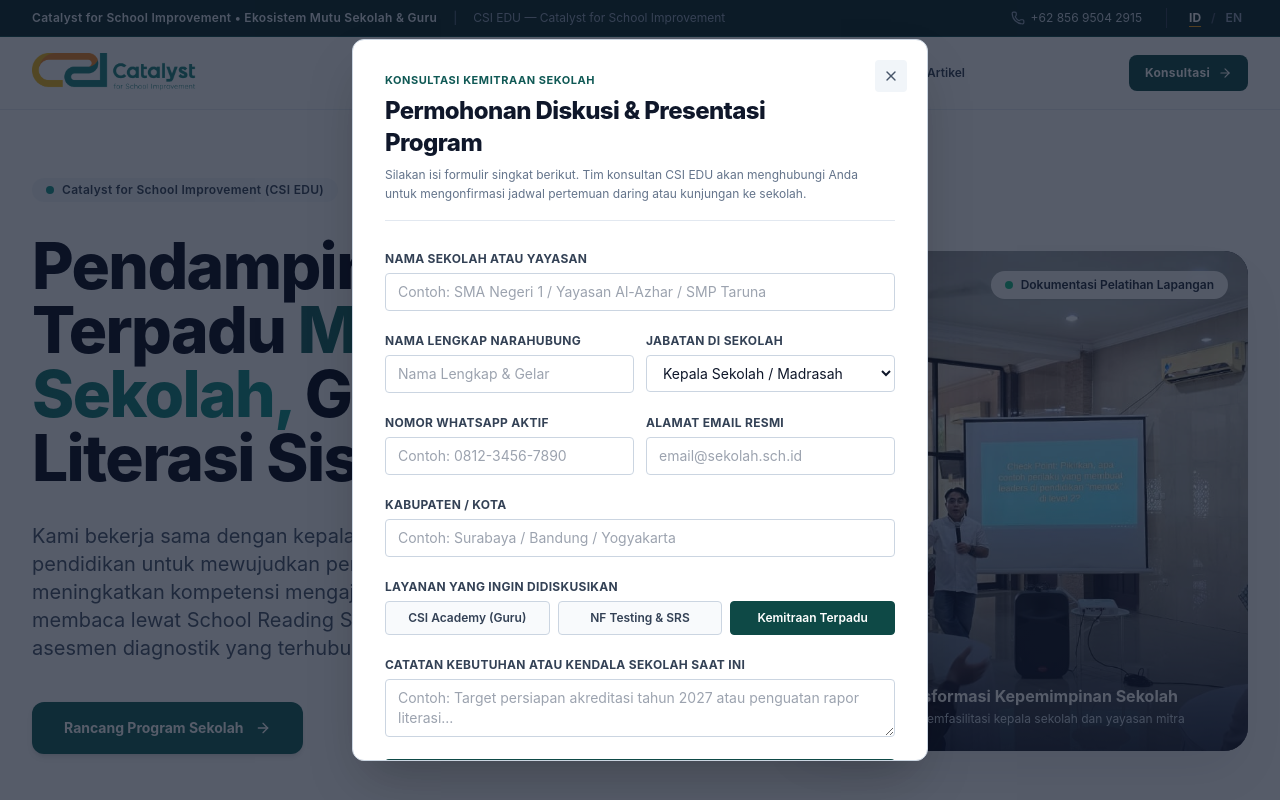
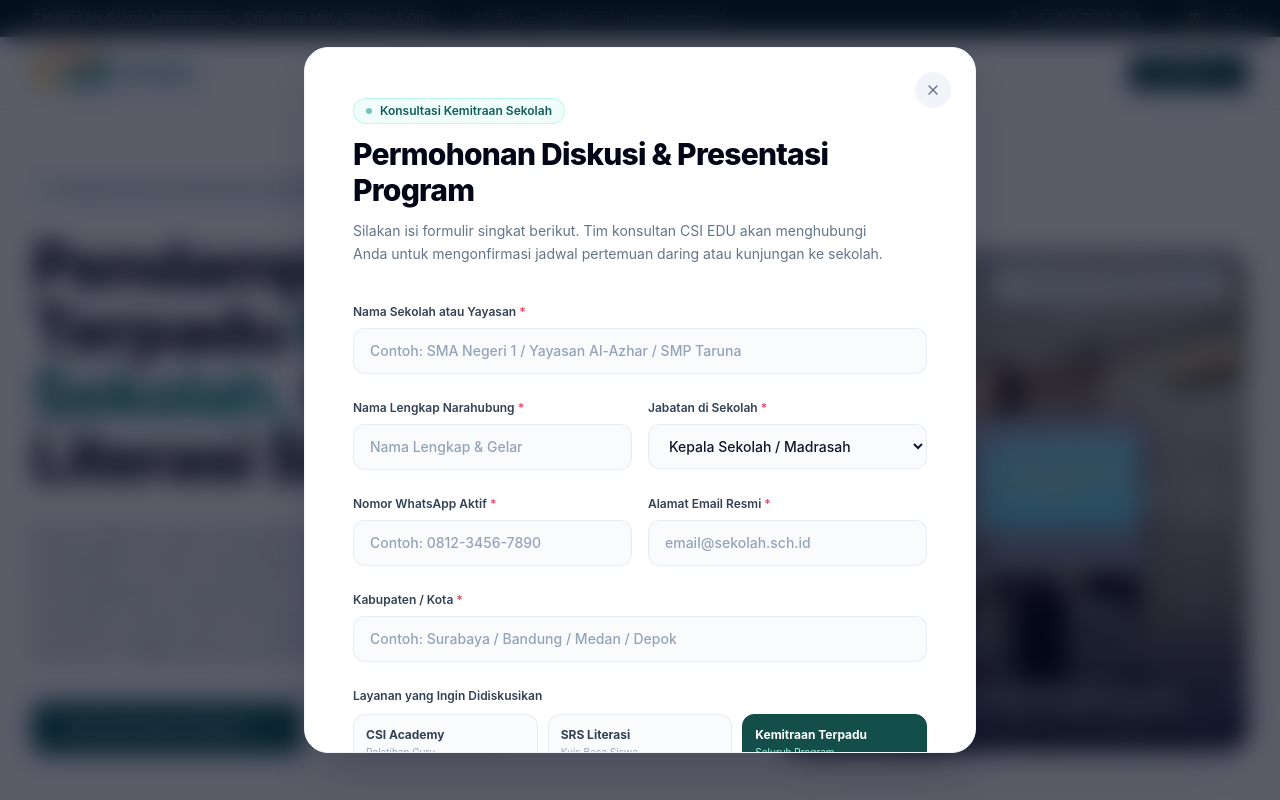
Before and after one commit to mdr25/csi-edu, a Next.js app: page / in a window 1280 px wide. Both pictures are taken after a click on the button "Konsultasi". Shown: the top 800 px of the page. Built offline with nearby package versions, Linux system fonts and the light colour scheme.

Commit message:
refactor: modernize PartnershipModal with sleek glassmorphism, rounded-3xl geometry, modern floating inputs, and segmented controls

```diff
--- a/src/components/PartnershipModal.tsx
+++ b/src/components/PartnershipModal.tsx
@@ -2,7 +2,7 @@
 
 import React, { useState } from "react";
 import { useLanguage } from "@/context/LanguageContext";
-import { X, CheckCircle2, Send, Building, User, Mail, Phone, MapPin } from "lucide-react";
+import { X, ArrowRight, MessageCircle, CheckCircle2, Building, Sparkles } from "lucide-react";
 
 export default function PartnershipModal() {
   const { isModalOpen, closeModal, t } = useLanguage();
@@ -32,82 +32,105 @@
   };
 
   return (
-    <div className="fixed inset-0 z-50 flex items-center justify-center p-4 sm:p-6 overflow-y-auto bg-slate-900/70 backdrop-blur-xs">
+    <div className="fixed inset-0 z-50 flex items-center justify-center p-4 sm:p-6 overflow-y-auto bg-slate-950/65 backdrop-blur-md animate-in fade-in duration-200">
       <div
-        className="relative w-full max-w-xl bg-white rounded-xl shadow-2xl border border-slate-300 overflow-hidden my-8"
+        className="relative w-full max-w-2xl bg-white rounded-3xl shadow-2xl shadow-slate-950/20 border border-slate-100 overflow-hidden my-8 transition-all"
         onClick={(e) => e.stopPropagation()}
       >
-        {/* Close Button */}
+        {/* Modern Close Button */}
         <button
           type="button"
           onClick={handleReset}
-          className="absolute top-5 right-5 w-8 h-8 rounded bg-slate-100 hover:bg-slate-200 text-slate-600 flex items-center justify-center transition-colors z-10"
+          className="absolute top-6 right-6 w-9 h-9 rounded-full bg-slate-100 hover:bg-slate-200 text-slate-500 hover:text-slate-800 flex items-center justify-center transition-all z-10"
+          aria-label="Tutup modal"
         >
           <X className="w-4 h-4" />
         </button>
 
         {submitted ? (
-          /* Confirmation Screen */
-          <div className="p-8 sm:p-10 text-center space-y-5">
-            <div className="w-14 h-14 bg-forest-600/10 text-forest-700 rounded-full flex items-center justify-center mx-auto">
-              <CheckCircle2 className="w-7 h-7 stroke-[2.5]" />
+          /* High-End Modern Confirmation Screen */
+          <div className="p-8 sm:p-12 text-center space-y-6">
+            <div className="w-16 h-16 bg-teal-50 text-teal-800 rounded-2xl flex items-center justify-center mx-auto shadow-sm border border-teal-100/80">
+              <CheckCircle2 className="w-8 h-8 text-teal-700" />
             </div>
 
-            <div className="space-y-2">
-              <h3 className="text-2xl font-extrabold text-slate-900">
+            <div className="space-y-2 max-w-md mx-auto">
+              <h3 className="text-2xl sm:text-3xl font-extrabold text-slate-950 tracking-tight">
                 {t.modal.successTitle}
               </h3>
-              <p className="text-slate-600 text-sm leading-relaxed max-w-md mx-auto">
+              <p className="text-slate-600 text-sm leading-relaxed">
                 {t.modal.successDesc}
               </p>
             </div>
 
-            <div className="p-4 rounded-lg bg-slate-50 border border-slate-200 text-left text-xs space-y-1.5 text-slate-700">
-              <div className="font-bold text-navy-950 mb-1">Rincian Kontak:</div>
-              <div>• <strong>Lembaga:</strong> {formData.schoolName || "Sekolah Mitra"}</div>
-              <div>• <strong>Narahubung:</strong> {formData.picName || "Bapak/Ibu"} ({formData.picRole})</div>
-              <div>• <strong>WhatsApp:</strong> {formData.phone || "08xxxx"}</div>
-              <div>• <strong>Kota:</strong> {formData.city || "-"}</div>
+            {/* Clean summary block */}
+            <div className="p-5 rounded-2xl bg-slate-50/80 border border-slate-100 text-left text-xs sm:text-sm space-y-2 text-slate-700 max-w-lg mx-auto">
+              <div className="font-bold text-slate-900 pb-1 border-b border-slate-200/60">
+                Rincian Formulir Konsultasi:
+              </div>
+              <div className="grid grid-cols-3 gap-2">
+                <span className="text-slate-500">Satuan Pendidikan:</span>
+                <span className="col-span-2 font-semibold text-slate-900">{formData.schoolName || "Sekolah Mitra"}</span>
+              </div>
+              <div className="grid grid-cols-3 gap-2">
+                <span className="text-slate-500">Narahubung:</span>
+                <span className="col-span-2 font-semibold text-slate-900">{formData.picName || "Bapak/Ibu"} ({formData.picRole})</span>
+              </div>
+              <div className="grid grid-cols-3 gap-2">
+                <span className="text-slate-500">WhatsApp:</span>
+                <span className="col-span-2 font-semibold text-teal-800">{formData.phone || "-"}</span>
+              </div>
+              <div className="grid grid-cols-3 gap-2">
+                <span className="text-slate-500">Kabupaten/Kota:</span>
+                <span className="col-span-2 font-semibold text-slate-900">{formData.city || "-"}</span>
+              </div>
             </div>
 
-            <div className="flex flex-col sm:flex-row gap-2.5 pt-2">
+            {/* Direct Outreach Action */}
+            <div className="flex flex-col sm:flex-row gap-3 pt-2 max-w-md mx-auto">
               <a
                 href={`https://wa.me/6285695042915?text=Halo%20CSI%20EDU,%20saya%20sudah%20mengisi%20formulir%20konsultasi%20atas%20nama%20${encodeURIComponent(formData.picName || "Mitra")}%20dari%20${encodeURIComponent(formData.schoolName || "Sekolah")}.`}
                 target="_blank"
                 rel="noreferrer"
-                className="flex-1 py-3 px-4 rounded-lg bg-emerald-700 hover:bg-emerald-800 text-white font-bold text-sm transition-colors text-center inline-flex items-center justify-center gap-2 shadow-xs"
+                className="flex-1 py-4 px-6 rounded-xl bg-teal-800 hover:bg-teal-700 text-white font-bold text-sm transition-all shadow-md shadow-teal-900/20 text-center inline-flex items-center justify-center gap-2 hover:-translate-y-0.5"
               >
+                <MessageCircle className="w-4 h-4 text-emerald-300" />
                 <span>Konfirmasi via WhatsApp</span>
               </a>
+
               <button
                 type="button"
                 onClick={handleReset}
-                className="py-3 px-5 rounded-lg bg-slate-100 hover:bg-slate-200 text-slate-700 font-semibold text-sm transition-colors"
+                className="py-4 px-6 rounded-xl bg-slate-100 hover:bg-slate-200 text-slate-700 font-semibold text-sm transition-colors"
               >
-                Tutup
+                Selesai
               </button>
             </div>
           </div>
         ) : (
-          /* Formal Form */
-          <div className="p-6 sm:p-8 space-y-6 max-h-[90vh] overflow-y-auto">
-            <div className="space-y-1.5 pr-8 border-b border-slate-200 pb-4">
-              <div className="text-[11px] font-bold uppercase tracking-wider text-navy-800">
-                Konsultasi Kemitraan Sekolah
+          /* High-End Clean Modal Form */
+          <div className="p-8 sm:p-12 space-y-8 max-h-[88vh] overflow-y-auto">
+            {/* Header */}
+            <div className="space-y-3 pr-8">
+              <div className="inline-flex items-center gap-2 px-3 py-1 rounded-full bg-teal-50 border border-teal-200/60 text-teal-800 text-xs font-semibold">
+                <span className="w-1.5 h-1.5 rounded-full bg-teal-600 animate-pulse" />
+                <span>Konsultasi Kemitraan Sekolah</span>
               </div>
-              <h3 className="text-xl sm:text-2xl font-extrabold text-slate-900 tracking-tight">
+
+              <h3 className="text-2xl sm:text-3xl font-extrabold text-slate-950 tracking-tight leading-tight">
                 {t.modal.title}
               </h3>
-              <p className="text-xs text-slate-500 leading-relaxed">
+
+              <p className="text-sm text-slate-500 leading-relaxed font-normal">
                 {t.modal.subtitle}
               </p>
             </div>
 
-            <form onSubmit={handleSubmit} className="space-y-4">
+            <form onSubmit={handleSubmit} className="space-y-5">
               {/* School Name */}
-              <div className="space-y-1">
-                <label className="text-xs font-bold text-slate-700 uppercase tracking-wide">
-                  {t.modal.schoolLabel}
+              <div className="space-y-1.5">
+                <label className="text-xs font-semibold text-slate-700">
+                  {t.modal.schoolLabel} <span className="text-rose-500">*</span>
                 </label>
                 <input
                   type="text"
@@ -115,15 +138,15 @@
                   placeholder="Contoh: SMA Negeri 1 / Yayasan Al-Azhar / SMP Taruna"
                   value={formData.schoolName}
                   onChange={(e) => setFormData({ ...formData, schoolName: e.target.value })}
-                  className="w-full px-3 py-2 text-sm rounded border border-slate-300 focus:outline-none focus:border-navy-800"
+                  className="w-full px-4 py-3 text-sm font-medium text-slate-900 rounded-xl bg-slate-50/70 border border-slate-200/80 focus:bg-white focus:border-teal-700 focus:ring-4 focus:ring-teal-700/10 transition-all outline-none placeholder:text-slate-400"
                 />
               </div>
 
               {/* Name & Role */}
-              <div className="grid grid-cols-1 sm:grid-cols-2 gap-3">
-                <div className="space-y-1">
-                  <label className="text-xs font-bold text-slate-700 uppercase tracking-wide">
-                    {t.modal.nameLabel}
+              <div className="grid grid-cols-1 sm:grid-cols-2 gap-4">
+                <div className="space-y-1.5">
+                  <label className="text-xs font-semibold text-slate-700">
+                    {t.modal.nameLabel} <span className="text-rose-500">*</span>
                   </label>
                   <input
                     type="text"
@@ -131,18 +154,18 @@
                     placeholder="Nama Lengkap & Gelar"
                     value={formData.picName}
                     onChange={(e) => setFormData({ ...formData, picName: e.target.value })}
-                    className="w-full px-3 py-2 text-sm rounded border border-slate-300 focus:outline-none focus:border-navy-800"
+                    className="w-full px-4 py-3 text-sm font-medium text-slate-900 rounded-xl bg-slate-50/70 border border-slate-200/80 focus:bg-white focus:border-teal-700 focus:ring-4 focus:ring-teal-700/10 transition-all outline-none placeholder:text-slate-400"
                   />
                 </div>
 
-                <div className="space-y-1">
-                  <label className="text-xs font-bold text-slate-700 uppercase tracking-wide">
-                    {t.modal.roleLabel}
+                <div className="space-y-1.5">
+                  <label className="text-xs font-semibold text-slate-700">
+                    {t.modal.roleLabel} <span className="text-rose-500">*</span>
                   </label>
                   <select
                     value={formData.picRole}
                     onChange={(e) => setFormData({ ...formData, picRole: e.target.value })}
-                    className="w-full px-3 py-2 text-sm rounded border border-slate-300 focus:outline-none focus:border-navy-800 bg-white"
+                    className="w-full px-4 py-3 text-sm font-medium text-slate-900 rounded-xl bg-slate-50/70 border border-slate-200/80 focus:bg-white focus:border-teal-700 focus:ring-4 focus:ring-teal-700/10 transition-all outline-none cursor-pointer"
                   >
                     <option value="Kepala Sekolah">Kepala Sekolah / Madrasah</option>
                     <option value="Wakil Kurikulum">Wakil Kepala Bidang Kurikulum</option>
@@ -153,10 +176,10 @@
               </div>
 
               {/* Phone & Email */}
-              <div className="grid grid-cols-1 sm:grid-cols-2 gap-3">
-                <div className="space-y-1">
-                  <label className="text-xs font-bold text-slate-700 uppercase tracking-wide">
-                    {t.modal.phoneLabel}
+              <div className="grid grid-cols-1 sm:grid-cols-2 gap-4">
+                <div className="space-y-1.5">
+                  <label className="text-xs font-semibold text-slate-700">
+                    {t.modal.phoneLabel} <span className="text-rose-500">*</span>
                   </label>
                   <input
                     type="tel"
@@ -164,13 +187,13 @@
                     placeholder="Contoh: 0812-3456-7890"
                     value={formData.phone}
                     onChange={(e) => setFormData({ ...formData, phone: e.target.value })}
-                    className="w-full px-3 py-2 text-sm rounded border border-slate-300 focus:outline-none focus:border-navy-800"
+                    className="w-full px-4 py-3 text-sm font-medium text-slate-900 rounded-xl bg-slate-50/70 border border-slate-200/80 focus:bg-white focus:border-teal-700 focus:ring-4 focus:ring-teal-700/10 transition-all outline-none placeholder:text-slate-400"
                   />
                 </div>
 
-                <div className="space-y-1">
-                  <label className="text-xs font-bold text-slate-700 uppercase tracking-wide">
-                    {t.modal.emailLabel}
+                <div className="space-y-1.5">
+                  <label className="text-xs font-semibold text-slate-700">
+                    {t.modal.emailLabel} <span className="text-rose-500">*</span>
                   </label>
                   <input
                     type="email"
@@ -178,74 +201,95 @@
                     placeholder="email@sekolah.sch.id"
                     value={formData.email}
                     onChange={(e) => setFormData({ ...formData, email: e.target.value })}
-                    className="w-full px-3 py-2 text-sm rounded border border-slate-300 focus:outline-none focus:border-navy-800"
+                    className="w-full px-4 py-3 text-sm font-medium text-slate-900 rounded-xl bg-slate-50/70 border border-slate-200/80 focus:bg-white focus:border-teal-700 focus:ring-4 focus:ring-teal-700/10 transition-all outline-none placeholder:text-slate-400"
                   />
                 </div>
               </div>
 
               {/* City */}
-              <div className="space-y-1">
-                <label className="text-xs font-bold text-slate-700 uppercase tracking-wide">
-                  {t.modal.cityLabel}
+              <div className="space-y-1.5">
+                <label className="text-xs font-semibold text-slate-700">
+                  {t.modal.cityLabel} <span className="text-rose-500">*</span>
                 </label>
                 <input
                   type="text"
                   required
-                  placeholder="Contoh: Surabaya / Bandung / Yogyakarta"
+                  placeholder="Contoh: Surabaya / Bandung / Medan / Depok"
                   value={formData.city}
                   onChange={(e) => setFormData({ ...formData, city: e.target.value })}
-                  className="w-full px-3 py-2 text-sm rounded border border-slate-300 focus:outline-none focus:border-navy-800"
+                  className="w-full px-4 py-3 text-sm font-medium text-slate-900 rounded-xl bg-slate-50/70 border border-slate-200/80 focus:bg-white focus:border-teal-700 focus:ring-4 focus:ring-teal-700/10 transition-all outline-none placeholder:text-slate-400"
                 />
               </div>
 
-              {/* Interest */}
-              <div className="space-y-1">
-                <label className="text-xs font-bold text-slate-700 uppercase tracking-wide">
+              {/* Interest Selector - Modern Segmented Card Pills */}
+              <div className="space-y-2">
+                <label className="text-xs font-semibold text-slate-700">
                   {t.modal.interestLabel}
                 </label>
-                <div className="grid grid-cols-3 gap-2 text-center text-xs">
+                <div className="grid grid-cols-3 gap-2.5">
                   {[
-                    { id: "academy", label: "CSI Academy (Guru)" },
-                    { id: "testing", label: "NF Testing & SRS" },
-                    { id: "both", label: "Kemitraan Terpadu" },
+                    { id: "academy", label: "CSI Academy", desc: "Pelatihan Guru" },
+                    { id: "testing", label: "SRS Literasi", desc: "Kuis Baca Siswa" },
+                    { id: "both", label: "Kemitraan Terpadu", desc: "Seluruh Program" },
                   ].map((p) => (
                     <button
                       key={p.id}
                       type="button"
                       onClick={() => setFormData({ ...formData, interest: p.id })}
-                      className={`p-2 rounded border font-semibold transition-colors ${
+                      className={`p-3 rounded-xl border text-left transition-all ${
                         formData.interest === p.id
-                          ? "bg-navy-900 text-white border-navy-900"
-                          : "bg-slate-50 text-slate-700 border-slate-300 hover:bg-slate-100"
+                          ? "bg-teal-900 text-white border-teal-900 shadow-sm"
+                          : "bg-slate-50/70 text-slate-700 border-slate-200/80 hover:bg-slate-100"
                       }`}
                     >
-                      {p.label}
+                      <div className="font-bold text-xs">{p.label}</div>
+                      <div className={`text-[10px] mt-0.5 ${formData.interest === p.id ? "text-teal-200" : "text-slate-400"}`}>
+                        {p.desc}
+                      </div>
                     </button>
                   ))}
                 </div>
               </div>
 
               {/* Notes */}
-              <div className="space-y-1">
-                <label className="text-xs font-bold text-slate-700 uppercase tracking-wide">
+              <div className="space-y-1.5">
+                <label className="text-xs font-semibold text-slate-700">
                   {t.modal.notesLabel}
                 </label>
                 <textarea
                   rows={2}
-                  placeholder="Contoh: Target persiapan akreditasi tahun 2027 atau penguatan rapor literasi..."
+                  placeholder="Ceritakan fokus prioritas atau kendala pembelajaran sekolah saat ini..."
                   value={formData.notes}
                   onChange={(e) => setFormData({ ...formData, notes: e.target.value })}
-                  className="w-full px-3 py-2 text-sm rounded border border-slate-300 focus:outline-none focus:border-navy-800"
+                  className="w-full px-4 py-3 text-sm font-medium text-slate-900 rounded-xl bg-slate-50/70 border border-slate-200/80 focus:bg-white focus:border-teal-700 focus:ring-4 focus:ring-teal-700/10 transition-all outline-none placeholder:text-slate-400 resize-none"
                 />
               </div>
 
-              <button
-                type="submit"
-                className="w-full py-3.5 rounded bg-navy-900 hover:bg-navy-800 text-white font-bold text-sm transition-colors flex items-center justify-center gap-2"
-              >
-                <Send className="w-4 h-4" />
-                <span>{t.modal.submitBtn}</span>
-              </button>
+              {/* Submit Button */}
+              <div className="pt-2">
+                <button
+                  type="submit"
+                  className="w-full py-4 rounded-xl bg-teal-800 hover:bg-teal-700 text-white font-bold text-sm transition-all shadow-lg shadow-teal-900/20 hover:shadow-xl hover:-translate-y-0.5 flex items-center justify-center gap-2.5"
+                >
+                  <span>{t.modal.submitBtn}</span>
+                  <ArrowRight className="w-4 h-4" />
+                </button>
+              </div>
+
+              {/* Direct WhatsApp fast response note */}
+              <div className="text-center pt-1">
+                <span className="text-xs text-slate-500">
+                  Butuh koordinasi cepat? Hubungi via WhatsApp:{" "}
+                  <a
+                    href="https://wa.me/6285695042915?text=Halo%20CSI%20EDU,%20kami%20ingin%20berkonsultasi%20mengenai%20kemitraan%20sekolah."
+                    target="_blank"
+                    rel="noreferrer"
+                    className="font-bold text-teal-800 hover:underline"
+                  >
+                    +62 856-9504-2915
+                  </a>
+                </span>
+              </div>
             </form>
           </div>
         )}
```
